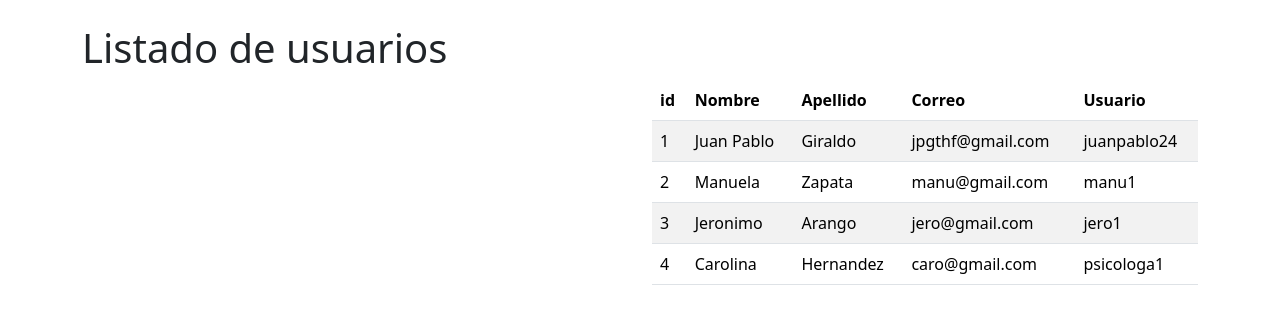
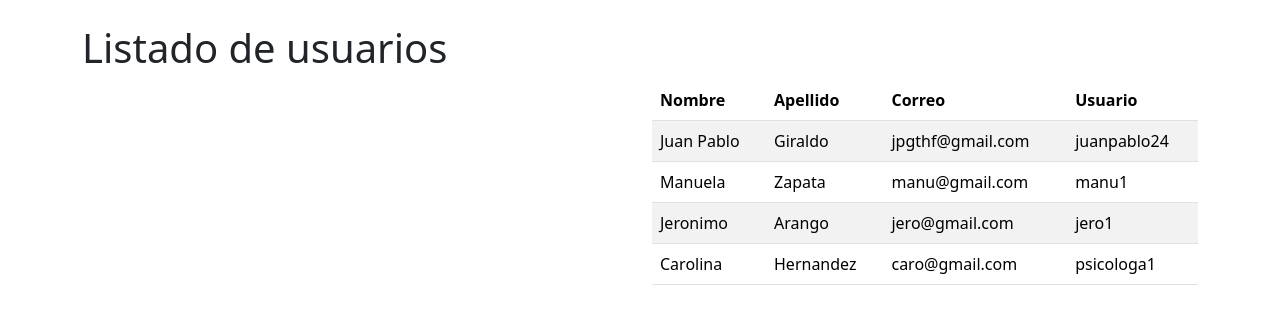
Before and after one commit to JuanPabaz/user-app, an Angular app: page / in a window 1280 px wide. Shown: the top 324 px of the page. Built offline with nearby package versions, Linux system fonts and the light colour scheme.

Commit message:
feat: comment id

```diff
--- a/src/app/components/user/user.component.html
+++ b/src/app/components/user/user.component.html
@@ -2,7 +2,7 @@
     <table class="table table-hover table-striped">
         <thead>
             <tr>
-                <th>id</th>
+                <!-- <th>id</th> -->
                 <th>Nombre</th>
                 <th>Apellido</th>
                 <th>Correo</th>
@@ -12,7 +12,7 @@
         <tbody>
             @for (user of users; track $index) {
                 <tr>
-                    <td>{{user.id}}</td>
+                    <!-- <td>{{user.id}}</td> -->
                     <td>{{user.name}}</td>
                     <td>{{user.lastName}}</td>
                     <td>{{user.email}}</td>
```
